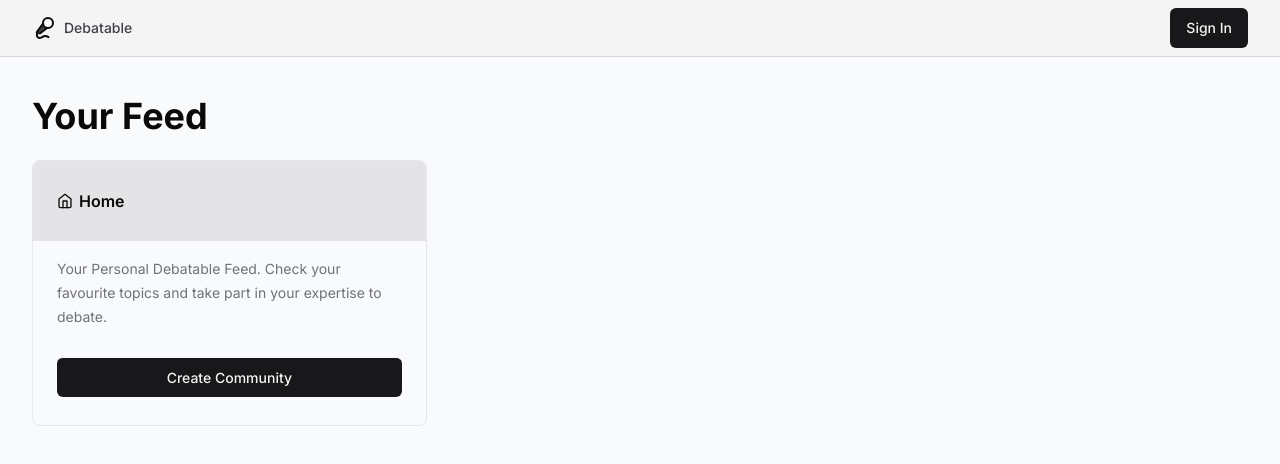
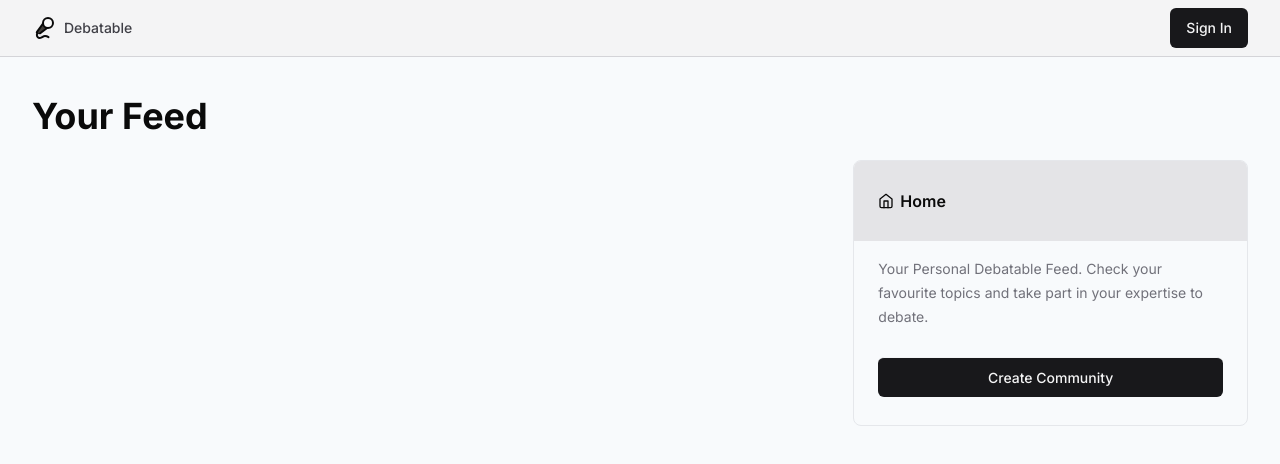
Before and after one commit to harsh-dev0/debatable, a Next.js app: page / in a window 1280 px wide. Shown: the top 464 px of the page. Built offline with nearby package versions, Linux system fonts and the light colour scheme; no server answers; the database is empty.

Commit message:
Added infinite scrolling as well finished custome and general feed for homepage

```diff
--- a/next.config.js
+++ b/next.config.js
@@ -1,7 +1,10 @@
 /** @type {import('next').NextConfig} */
 const nextConfig = {
+  compiler: {
+    removeConsole: process.env.NODE_ENV === 'production',
+  },
   images: {
-    domains: ['utfs.io','uploadthing.com', 'lh3.googleusercontent.com'],
+    domains: ['utfs.io', 'uploadthing.com', 'lh3.googleusercontent.com'],
   },
   experimental: {
     appDir: true
--- /dev/null
+++ b/src/app/api/posts/route.ts
@@ -0,0 +1,75 @@
+import { getAuthSession } from '@/lib/auth'
+import { db } from '@/lib/db'
+import { z } from 'zod'
+
+export async function GET(req: Request) {
+  const url = new URL(req.url)
+
+  const session = await getAuthSession()
+
+  let followedCommunitiesIds: string[] = []
+
+  if (session) {
+    const followedCommunities = await db.subscription.findMany({
+      where: {
+        userId: session.user.id,
+      },
+      include: {
+        subdebatable: true,
+      },
+    })
+
+    followedCommunitiesIds = followedCommunities.map((sub) => sub.subdebatable.id)
+  }
+
+  try {
+    const { limit, page, subdebatableName } = z
+      .object({
+        limit: z.string(),
+        page: z.string(),
+        subdebatableName: z.string().nullish().optional(),
+      })
+      .parse({
+        subdebatableName: url.searchParams.get('subdebatableName'),
+        limit: url.searchParams.get('limit'),
+        page: url.searchParams.get('page'),
+      })
+
+    let whereClause = {}
+
+    if (subdebatableName) {
+      whereClause = {
+        subdebatable: {
+          name: subdebatableName,
+        },
+      }
+    } else if (session) {
+      whereClause = {
+        subdebatable: {
+          id: {
+            in: followedCommunitiesIds,
+          },
+        },
+      }
+    }
+
+    const posts = await db.post.findMany({
+      take: parseInt(limit),
+      skip: (parseInt(page) - 1) * parseInt(limit), // skip should start from 0 for page 1
+      orderBy: {
+        createdAt: 'desc',
+      },
+      include: {
+        subdebatable: true,
+        votes: true,
+        author: true,
+        comments: true,
+      },
+      where: whereClause,
+    })
+
+    return new Response(JSON.stringify(posts))
+  } catch (error) {
+    return new Response('Could not fetch posts', { status: 500 })
+  }
+}
--- a/src/app/page.tsx
+++ b/src/app/page.tsx
@@ -1,13 +1,20 @@
+import CustomFeed from '@/components/homepage/CustomFeed'
+import GeneralFeed from '@/components/homepage/GeneralFeed'
 import { buttonVariants } from "@/components/ui/Button"
+import { getAuthSession } from "@/lib/auth"
 import { HomeIcon } from "lucide-react"
 import Link from "next/link"
-export default function Home() {
+export default async function Home() {
+
+    const session = await getAuthSession()
+
   return (
   <>
   <h1 className="font-bold text-3xl md:text-4xl">Your Feed</h1>
   <div className="grid grid-cols-1 md:grid-cols-3 gap-y-4 md:gap-x-4 py-6">
     {/* feed */}
-
+    {/* @ts-expect-error server component */}
+    {session ? <CustomFeed /> : <GeneralFeed />}
     {/* debatable info */}
     <div className='overflow-hidden h-fit rounded-lg border border-gray-200 order-first md:order-last'>
           <div className='bg-zinc-200 px-6 py-4'>
--- a/src/components/MiniCreatePost.tsx
+++ b/src/components/MiniCreatePost.tsx
@@ -19,7 +19,7 @@ const MiniCreatePost: FC<MiniCreatePostProps> = ({ session }) => {
 
 
     return (
-    <li className="overflow-hidden rounded-md bg-white shadow">
+    <ul className="overflow-hidden rounded-md bg-white shadow">
         <div className="h-full px-6 py-4 flex justify-between gap-6">
         <div className='relative'>
           <UserAvatar
@@ -46,7 +46,7 @@ const MiniCreatePost: FC<MiniCreatePostProps> = ({ session }) => {
           <Link2 className='text-zinc-600' />
         </Button>
         </div>
-    </li>
+    </ul>
     )
 }
 
--- a/src/components/PostFeed.tsx
+++ b/src/components/PostFeed.tsx
@@ -1,7 +1,7 @@
 "use client"
 
 import { ExtendedPost } from '@/types/db'
-import { FC, useRef } from 'react'
+import { FC, useEffect, useRef } from 'react'
 import { useIntersection } from '@mantine/hooks'
 import { useInfiniteQuery } from '@tanstack/react-query'
 import { INFINITE_SCROLLING_PAGINATION_RESULTS } from '@/config'
@@ -41,7 +41,13 @@ const PostFeed: FC<PostFeedProps> = ({ initialPosts, subdebatableName }) => {
             initialData: { pages: [initialPosts], pageParams: [1] },
         }
     )
+    useEffect(() => {
+        if(entry?.isIntersecting){
+            fetchNextPage()
+        }
 
+
+    }, [entry, fetchNextPage]);
     const posts = data?.pages.flatMap((page) => (page)) ?? initialPosts
 
     return (
--- /dev/null
+++ b/src/components/homepage/CustomFeed.tsx
@@ -0,0 +1,45 @@
+import { INFINITE_SCROLLING_PAGINATION_RESULTS } from '@/config'
+import { getAuthSession } from '@/lib/auth'
+import { db } from '@/lib/db'
+import PostFeed from '../PostFeed'
+import { notFound } from 'next/navigation'
+
+const CustomFeed = async () => {
+    const session = await getAuthSession()
+
+    // only rendered if session exists, so this will not happen
+    if (!session) return notFound()
+
+    const followedCommunities = await db.subscription.findMany({
+        where: {
+            userId: session.user.id,
+        },
+        include: {
+            subdebatable: true,
+        },
+    })
+
+    const posts = await db.post.findMany({
+        where: {
+            subdebatable: {
+                name: {
+                    in: followedCommunities.map((sub) => sub.subdebatable.name),
+                },
+            },
+        },
+        orderBy: {
+            createdAt: 'desc',
+        },
+        include: {
+            votes: true,
+            author: true,
+            comments: true,
+            subdebatable: true,
+        },
+        take: INFINITE_SCROLLING_PAGINATION_RESULTS,
+    })
+
+    return <PostFeed initialPosts={posts} />
+}
+
+export default CustomFeed
--- /dev/null
+++ b/src/components/homepage/GeneralFeed.tsx
@@ -0,0 +1,22 @@
+import { db } from '@/lib/db'
+import PostFeed from '../PostFeed'
+import { INFINITE_SCROLLING_PAGINATION_RESULTS } from '@/config'
+
+const GeneralFeed = async () => {
+  const posts = await db.post.findMany({
+    orderBy: {
+      createdAt: 'desc',
+    },
+    include: {
+      votes: true,
+      author: true,
+      comments: true,
+      subdebatable: true,
+    },
+    take: INFINITE_SCROLLING_PAGINATION_RESULTS, // 4 to demonstrate infinite scroll, should be higher in production
+  })
+
+  return <PostFeed initialPosts={posts} />
+}
+
+export default GeneralFeed
```
